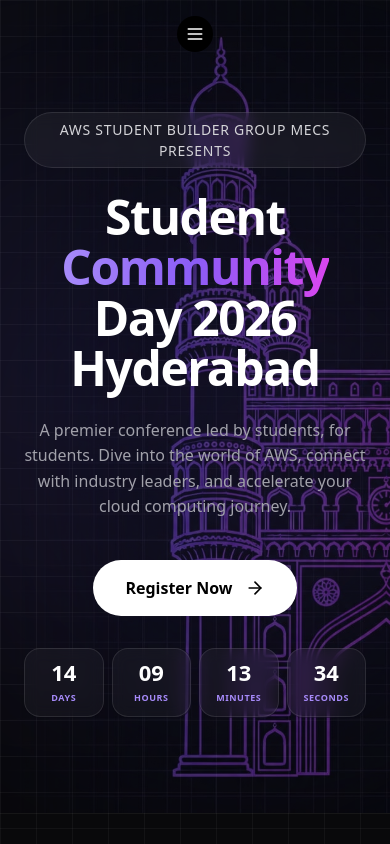
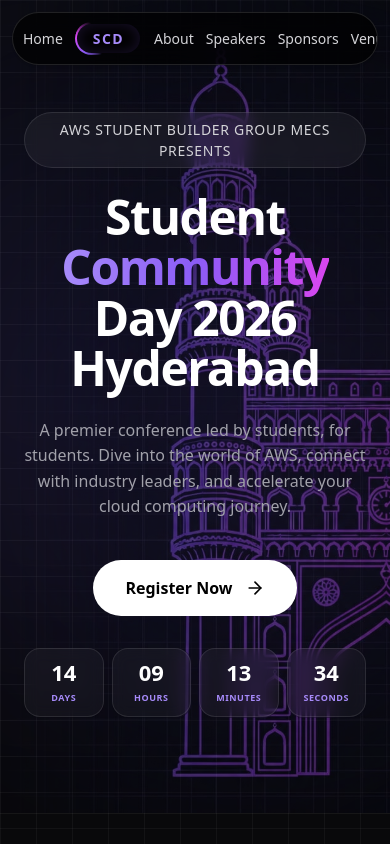
Before and after one commit to suchirsai686-lgtm/DevAWS, a React (Vite) app: page / in a window 390 px wide. Shown: the top 844 px of the page. Built offline with nearby package versions, Linux system fonts and the light colour scheme.

Commit message:
Add background images for experience and community sections; update floating nav styles for mobile

```diff
--- a/src/App.jsx
+++ b/src/App.jsx
@@ -152,6 +152,7 @@ function App() {
 
         {/* EXPERIENCE */}
         <section className="scd-section" style={{ borderTop: '1px solid rgba(255,255,255,.05)' }}>
+          <div className="exp-bg-right"><img src="/pricing-right.png" alt="" /></div>
           <div className="scd-container">
             <div className="text-center">
               <span style={{ color: '#a78bfa', fontSize: 12, fontWeight: 600, textTransform: 'uppercase', letterSpacing: '.1em', marginBottom: 16, display: 'block' }}>The Full Experience</span>
@@ -226,6 +227,7 @@ function App() {
 
         {/* COMMUNITY PARTNERS */}
         <section className="scd-section" style={{ borderTop: '1px solid rgba(255,255,255,.05)' }}>
+          <div className="partners-bg-left"><img src="/call-for-speakers.png" alt="" /></div>
           <div className="scd-container">
             <div className="text-center">
               <h2 className="section-title">Community <span className="gradient-text">partners</span></h2>
--- a/src/components/Navbar.jsx
+++ b/src/components/Navbar.jsx
@@ -1,13 +1,7 @@
-import { useState } from "react";
-import { Menu, X } from "lucide-react";
 import { eventData } from "../data/eventData";
 
 export default function Navbar() {
-  const [open, setOpen] = useState(false);
-
   return (
-    <>
-      {/* Desktop floating nav */}
     <div className="floating-nav">
       <a className="nav-link" href="https://www.awsmecs.in/">Home</a>
       <a className="neon-btn-wrapper" href="#pricing">
@@ -19,21 +13,5 @@ export default function Navbar() {
       ))}
       <a className="membership-pill" href={eventData.membershipUrl} target="_blank" rel="noopener noreferrer">Membership</a>
     </div>
-
-      {/* Mobile menu button */}
-      <button className="mobile-menu-btn" onClick={() => setOpen(!open)} aria-label="Toggle menu">
-        {open ? <X size={20} /> : <Menu size={20} />}
-      </button>
-
-      {/* Mobile dropdown */}
-      {open && (
-        <div className="floating-nav" style={{ top: 60, maxWidth: 'calc(100% - 32px)', flexDirection: 'column', gap: 12, display: 'flex' }}>
-          {eventData.nav.map(([id, label]) => (
-            <a key={id} className="nav-link" href={`#${id}`} onClick={() => setOpen(false)} style={{ padding: '4px 0' }}>{label}</a>
-          ))}
-          <a className="membership-pill" href={eventData.membershipUrl} target="_blank" rel="noopener noreferrer" style={{ textAlign: 'center' }}>Membership</a>
-        </div>
-      )}
-    </>
   );
 }
--- a/src/styles.css
+++ b/src/styles.css
@@ -35,7 +35,7 @@ ul { list-style: none; }
 /* ======================== FLOATING NAV ======================== */
 .floating-nav {
   position: fixed; left: 0; right: 0; top: 12px; z-index: 5000;
-  display: none;
+  display: flex;
   max-width: fit-content; margin: 0 auto;
   border: 1px solid rgba(255,255,255,.12); border-radius: 9999px;
   background: rgba(0,0,0,.7); backdrop-filter: blur(16px);
@@ -43,7 +43,20 @@ ul { list-style: none; }
   padding: 8px 12px; align-items: center; gap: 16px;
   transition: top .3s;
 }
-@media (min-width: 768px) { .floating-nav { display: flex; } }
+.floating-nav > * { flex-shrink: 0; }
+.nav-link, .membership-pill { white-space: nowrap; }
+@media (max-width: 767px) {
+  .floating-nav {
+    max-width: calc(100% - 24px);
+    overflow-x: auto;
+    scrollbar-width: none;
+    gap: 12px;
+    padding: 6px 10px;
+  }
+  .floating-nav::-webkit-scrollbar { display: none; }
+  .nav-link { font-size: 13px; }
+  .membership-pill { padding: 6px 12px; font-size: 13px; }
+}
 .nav-link {
   position: relative; font-size: 14px; font-weight: 500; color: #d4d4d8;
   transition: color .2s; padding: 4px 0;
@@ -90,14 +103,6 @@ ul { list-style: none; }
   background: linear-gradient(90deg, transparent, #3b82f6, transparent);
 }
 
-/* Mobile menu */
-.mobile-menu-btn {
-  display: block; position: fixed; left: 50%; transform: translateX(-50%); top: 16px; z-index: 5001;
-  padding: 8px; border-radius: 9999px; background: black; border: none;
-  color: white; cursor: pointer;
-}
-@media (min-width: 768px) { .mobile-menu-btn { display: none; } }
-
 /* ======================== SECTION WRAPPER ======================== */
 .scd-section {
   padding: 96px 24px;
@@ -139,6 +144,29 @@ ul { list-style: none; }
 }
 .cfs-bg-left img {
   height: 100%; width: auto; opacity: .4;
+}
+/* Mobile-only: section background images relocated + shrunk */
+.exp-bg-right, .partners-bg-left {
+  display: none;
+  position: absolute; top: 0; bottom: 0; z-index: -1;
+  align-items: center; pointer-events: none;
+}
+.exp-bg-right {
+  right: 0; justify-content: flex-end;
+  -webkit-mask-image: linear-gradient(to right, transparent 0%, #000 35%);
+  mask-image: linear-gradient(to right, transparent 0%, #000 35%);
+}
+.partners-bg-left {
+  left: 0; justify-content: flex-start;
+  -webkit-mask-image: linear-gradient(to left, transparent 0%, #000 35%);
+  mask-image: linear-gradient(to left, transparent 0%, #000 35%);
+}
+.exp-bg-right img, .partners-bg-left img {
+  width: min(44vw, 190px); height: auto; opacity: .4;
+}
+@media (max-width: 767px) {
+  .exp-bg-right, .partners-bg-left { display: flex; }
+  .pricing-bg-right, .cfs-bg-left { display: none; }
 }
 .hero-badge {
   display: inline-block; padding: 6px 16px; border-radius: 9999px;
```
Lines whose indentation alone changed are shown as unchanged.
